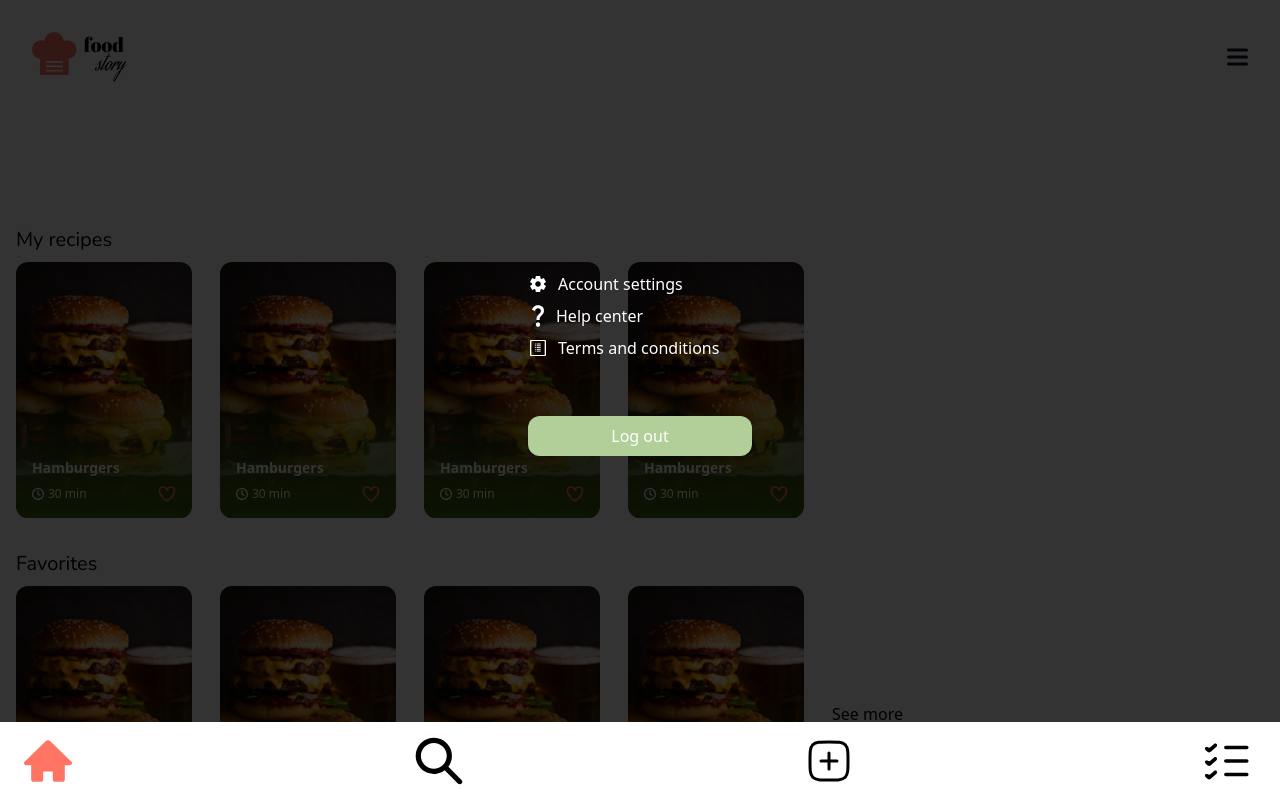
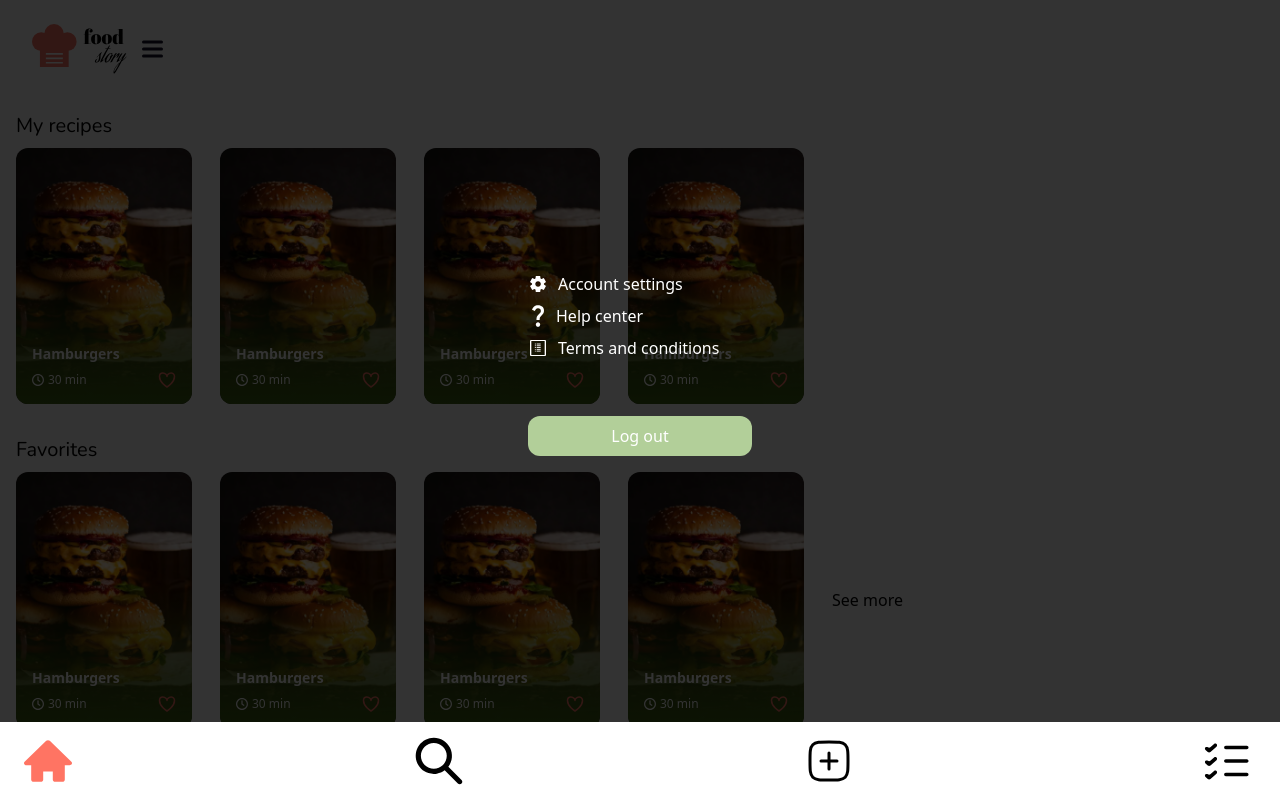
Before and after one commit to Razzoy/foodStoryApp, a React (Vite) app: page / in a window 1280 px wide. Both pictures are taken after a click on the picture 1237 px from the left and 48 px from the top of the page. Shown: the top 800 px of the page. Built offline with nearby package versions, Linux system fonts and the light colour scheme.

Commit message:
fixed modal

```diff
--- a/src/components/BurgerModal/BurgerModal.tsx
+++ b/src/components/BurgerModal/BurgerModal.tsx
@@ -1,6 +1,9 @@
-export function BurgerModal() {
+type Props={
+  hidemodal:()=>void
+}
+export function BurgerModal({hidemodal}:Props) {
   return (
-    <div className="bg-black/80 absolute w-screen h-screen ">
+    <div className="bg-black/80 fixed w-screen h-screen" onClick={hidemodal}>
       <div className="flex flex-col gap-6 h-full">
         <div className="text-white flex flex-col justify-center gap-2 h-full items-center">
           <div className="flex gap-3">
--- a/src/components/Card/Card.tsx
+++ b/src/components/Card/Card.tsx
@@ -2,7 +2,7 @@ export function Card() {
   return (
     <div className="bg-[url('/src/assets/img/Cheeseburgers.png')] bg-center bg-cover rounded-xl w-44 h-64 flex flex-col justify-end">
       <div className="bg-gradient-to-t from-lime-800 from 100% rounded-xl h-36 flex flex-col justify-end">
-        <div className="p-2 flex flex-col gap-">
+        <div className="p-2 flex flex-col">
           <h3 className="text-white self-stretch text-sm font-semibold ml-2">
             Hamburgers
           </h3>
--- a/src/components/Header/Header.tsx
+++ b/src/components/Header/Header.tsx
@@ -1,7 +1,14 @@
 import { BurgerModal } from "../BurgerModal/BurgerModal";
-import { useState } from "react";
+import { useState, useEffect } from "react";
 export function Header() {
   const [showModal, setShowModal] = useState(false);
+  useEffect(()=>{
+    if(showModal){
+      document.body.style.overflow = "hidden"
+    } else {
+      document.body.style.overflow = "visible"
+    }
+  },[showModal])
   console.log(showModal);
   return (
     <>
@@ -16,8 +23,7 @@ export function Header() {
         </div>
       ) : (
         <>
-          <BurgerModal />
-          <div className="flex justify-between p-8 ">
+          <div className="flex justify-between px-8 py-6 fixed">
             <img className="w-[110px]" src="src/assets/icons/Logo.svg" />
             <img
               onClick={() => setShowModal(!showModal)}
@@ -25,6 +31,7 @@ export function Header() {
               src="src/assets/icons/Burger.svg"
             ></img>
           </div>
+          <BurgerModal hidemodal = {()=> setShowModal(!showModal)}/>
         </>
       )}
     </>
```
